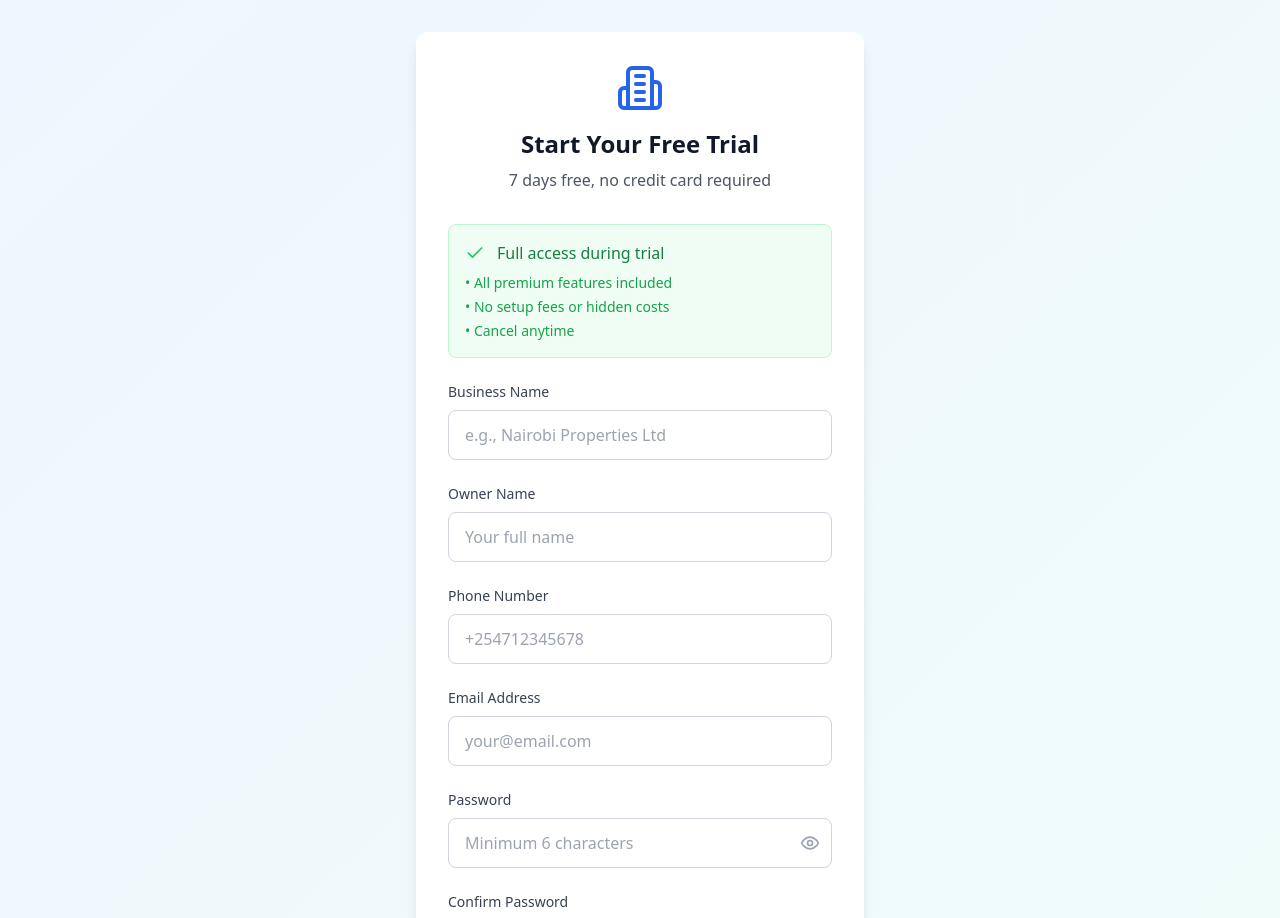
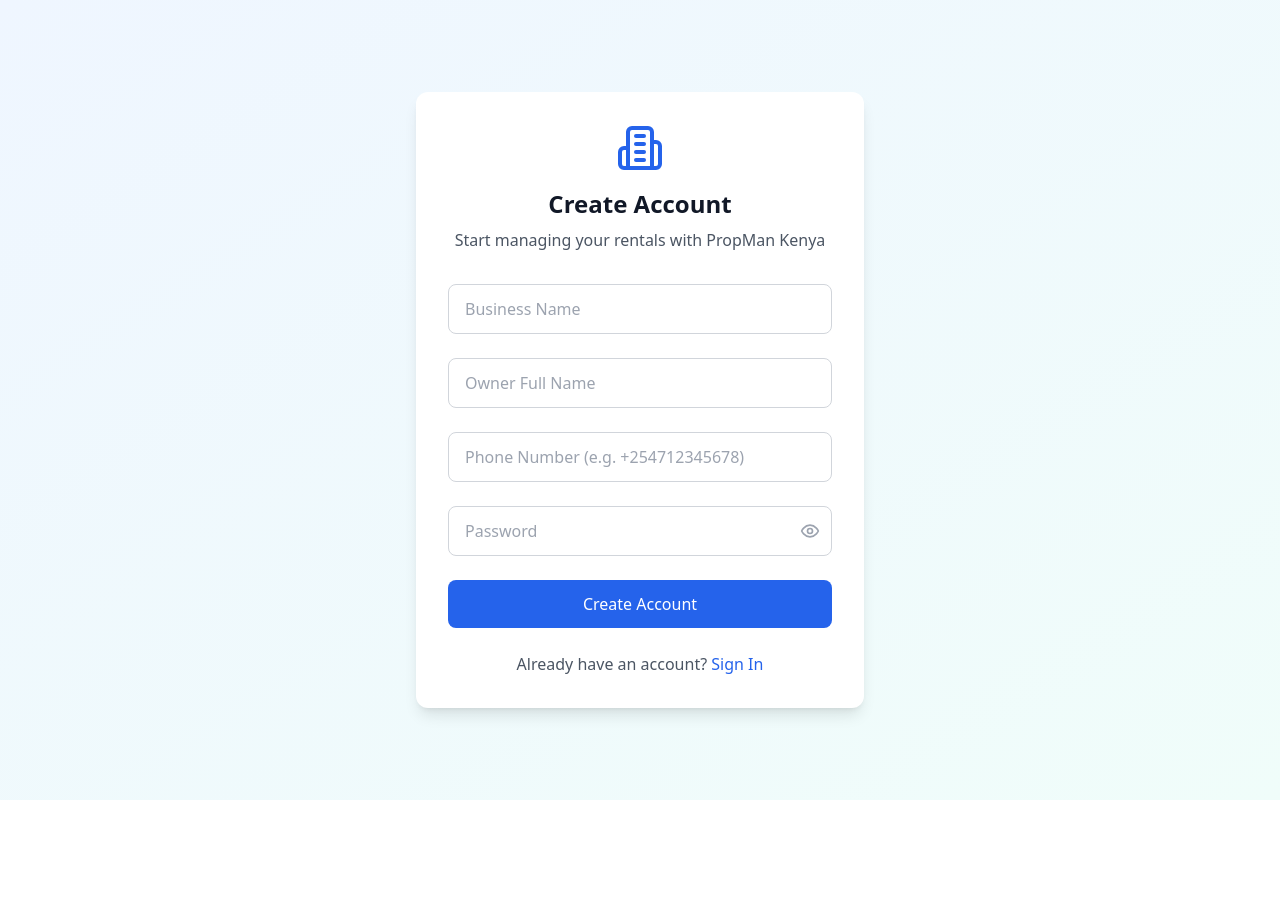
Before and after one commit to TristanProgrammer/payloop, a React (Vite) app in the folder payloop/: page /register in a window 1280 px wide. Shown: the top 918 px of the page. After the commit the page ends 800 px from the top, so only its background shows below. Built offline with nearby package versions, Linux system fonts and the light colour scheme.

Commit message:
Update RegisterPage.tsx

```diff
--- a/payloop/src/pages/RegisterPage.tsx
+++ b/payloop/src/pages/RegisterPage.tsx
@@ -1,85 +1,54 @@
 import React, { useState, useEffect } from 'react';
 import { Link, useNavigate } from 'react-router-dom';
 import { useAuth } from '../contexts/AuthContext';
-import {
-  Building2, Eye, EyeOff, AlertCircle, Check, RefreshCw,
-} from 'lucide-react';
+import { Building2, Eye, EyeOff, AlertCircle, RefreshCw } from 'lucide-react';
 
 const RegisterPage = () => {
-  const navigate = useNavigate(); // ✅ moved up
-  const { register, user } = useAuth();
-
   const [formData, setFormData] = useState({
     businessName: '',
     ownerName: '',
     phone: '',
-    email: '',
     password: '',
-    confirmPassword: '',
   });
-
   const [showPassword, setShowPassword] = useState(false);
   const [error, setError] = useState('');
   const [isLoading, setIsLoading] = useState(false);
 
-  // ✅ redirect if already logged in
+  const { register, user } = useAuth();
+  const navigate = useNavigate();
+
   useEffect(() => {
     if (user) {
       navigate('/dashboard');
     }
-  }, [user, navigate]);
+  }, [user]);
 
   const handleChange = (e: React.ChangeEvent<HTMLInputElement>) => {
-    const { name, value } = e.target;
-    setFormData(prev => ({ ...prev, [name]: value }));
+    setFormData({ ...formData, [e.target.name]: e.target.value });
   };
 
   const handleSubmit = async (e: React.FormEvent) => {
     e.preventDefault();
     setError('');
-
-    const { password, confirmPassword } = formData;
-
-    if (password !== confirmPassword) {
-      return setError('Passwords do not match');
-    }
-
-    if (password.length < 6) {
-      return setError('Password must be at least 6 characters');
-    }
-
     setIsLoading(true);
 
     try {
       await register(formData);
-      // Navigate will be handled by useEffect after user context updates
-    } catch (err: any) {
-      console.error("Register failed:", err);
-      setError(err.message || 'Registration failed. Try again.');
+      navigate('/dashboard');
+    } catch (error: any) {
+      setError(error.message || 'Registration failed');
     } finally {
       setIsLoading(false);
     }
   };
 
   return (
-    <div className="min-h-screen bg-gradient-to-br from-blue-50 to-teal-50 flex items-center justify-center px-4 py-8">
+    <div className="min-h-screen bg-gradient-to-br from-blue-50 to-teal-50 flex items-center justify-center px-4">
       <div className="max-w-md w-full bg-white rounded-xl shadow-lg p-8">
         <div className="text-center mb-8">
           <Building2 className="h-12 w-12 text-blue-600 mx-auto mb-4" />
-          <h1 className="text-2xl font-bold text-gray-900">Start Your Free Trial</h1>
-          <p className="text-gray-600 mt-2">7 days free, no credit card required</p>
-        </div>
-
-        <div className="bg-green-50 border border-green-200 rounded-lg p-4 mb-6">
-          <div className="flex items-center">
-            <Check className="h-5 w-5 text-green-500 mr-3" />
-            <span className="text-green-700 font-medium">Full access during trial</span>
-          </div>
-          <ul className="mt-2 text-sm text-green-600 space-y-1">
-            <li>• All premium features included</li>
-            <li>• No setup fees or hidden costs</li>
-            <li>• Cancel anytime</li>
-          </ul>
+          <h1 className="text-2xl font-bold text-gray-900">Create Account</h1>
+          <p className="text-gray-600 mt-2">Start managing your rentals with PropMan Kenya</p>
         </div>
 
         <form onSubmit={handleSubmit} className="space-y-6">
@@ -90,68 +59,59 @@
             </div>
           )}
 
-          {[
-            { name: 'businessName', label: 'Business Name', type: 'text', placeholder: 'e.g., Nairobi Properties Ltd' },
-            { name: 'ownerName', label: 'Owner Name', type: 'text', placeholder: 'Your full name' },
-            { name: 'phone', label: 'Phone Number', type: 'tel', placeholder: '+254712345678' },
-            { name: 'email', label: 'Email Address', type: 'email', placeholder: 'your@email.com' },
-          ].map(({ name, label, type, placeholder }) => (
-            <div key={name}>
-              <label htmlFor={name} className="block text-sm font-medium text-gray-700 mb-2">{label}</label>
           <input
-                type={type}
-                id={name}
-                name={name}
-                value={formData[name as keyof typeof formData]}
+            type="text"
+            name="businessName"
+            placeholder="Business Name"
+            value={formData.businessName}
             onChange={handleChange}
-                className="w-full px-4 py-3 border border-gray-300 rounded-lg focus:ring-2 focus:ring-blue-500 focus:border-transparent"
-                placeholder={placeholder}
+            className="w-full px-4 py-3 border border-gray-300 rounded-lg"
             required
           />
-            </div>
-          ))}
 
-          <div>
-            <label htmlFor="password" className="block text-sm font-medium text-gray-700 mb-2">Password</label>
+          <input
+            type="text"
+            name="ownerName"
+            placeholder="Owner Full Name"
+            value={formData.ownerName}
+            onChange={handleChange}
+            className="w-full px-4 py-3 border border-gray-300 rounded-lg"
+            required
+          />
+
+          <input
+            type="tel"
+            name="phone"
+            placeholder="Phone Number (e.g. +254712345678)"
+            value={formData.phone}
+            onChange={handleChange}
+            className="w-full px-4 py-3 border border-gray-300 rounded-lg"
+            required
+          />
+
           <div className="relative">
             <input
               type={showPassword ? 'text' : 'password'}
-                id="password"
               name="password"
+              placeholder="Password"
               value={formData.password}
               onChange={handleChange}
-                className="w-full px-4 py-3 border border-gray-300 rounded-lg focus:ring-2 focus:ring-blue-500 focus:border-transparent pr-12"
-                placeholder="Minimum 6 characters"
+              className="w-full px-4 py-3 border border-gray-300 rounded-lg pr-12"
               required
             />
             <button
               type="button"
               className="absolute inset-y-0 right-0 pr-3 flex items-center"
-                onClick={() => setShowPassword(prev => !prev)}
+              onClick={() => setShowPassword(!showPassword)}
             >
               {showPassword ? <EyeOff className="h-5 w-5 text-gray-400" /> : <Eye className="h-5 w-5 text-gray-400" />}
             </button>
-            </div>
-          </div>
-
-          <div>
-            <label htmlFor="confirmPassword" className="block text-sm font-medium text-gray-700 mb-2">Confirm Password</label>
-            <input
-              type="password"
-              id="confirmPassword"
-              name="confirmPassword"
-              value={formData.confirmPassword}
-              onChange={handleChange}
-              className="w-full px-4 py-3 border border-gray-300 rounded-lg focus:ring-2 focus:ring-blue-500 focus:border-transparent"
-              placeholder="Repeat your password"
-              required
-            />
           </div>
 
           <button
             type="submit"
             disabled={isLoading}
-            className="w-full bg-blue-600 text-white py-3 px-4 rounded-lg font-medium hover:bg-blue-700 transition-colors disabled:opacity-50 flex items-center justify-center"
+            className="w-full bg-blue-600 text-white py-3 px-4 rounded-lg font-medium hover:bg-blue-700 transition-colors disabled:opacity-50 disabled:cursor-not-allowed flex items-center justify-center"
           >
             {isLoading ? (
               <>
@@ -159,22 +119,18 @@
                 Creating Account...
               </>
             ) : (
-              'Start Free Trial'
+              'Create Account'
             )}
           </button>
 
           <div className="text-center">
             <p className="text-gray-600">
               Already have an account?{' '}
-              <Link to="/login" className="text-blue-600 hover:text-blue-700 font-medium">Sign in</Link>
+              <Link to="/login" className="text-blue-600 hover:text-blue-700 font-medium">
+                Sign In
+              </Link>
             </p>
           </div>
-
-          <p className="text-xs text-gray-500 text-center">
-            By creating an account, you agree to our{' '}
-            <a href="#" className="text-blue-600 hover:text-blue-700">Terms of Service</a> and{' '}
-            <a href="#" className="text-blue-600 hover:text-blue-700">Privacy Policy</a>.
-          </p>
         </form>
       </div>
     </div>
```
Lines whose indentation alone changed are shown as unchanged.
